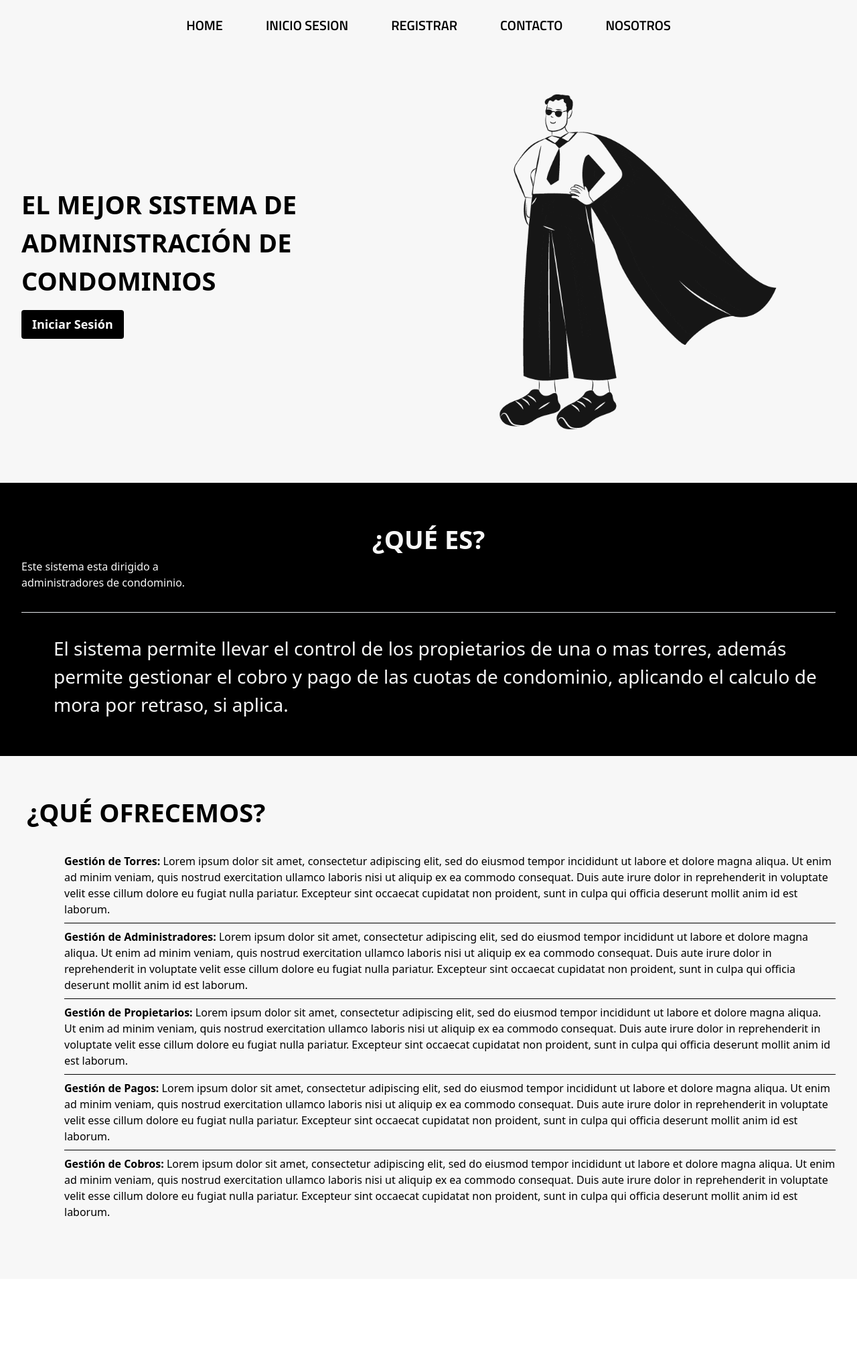
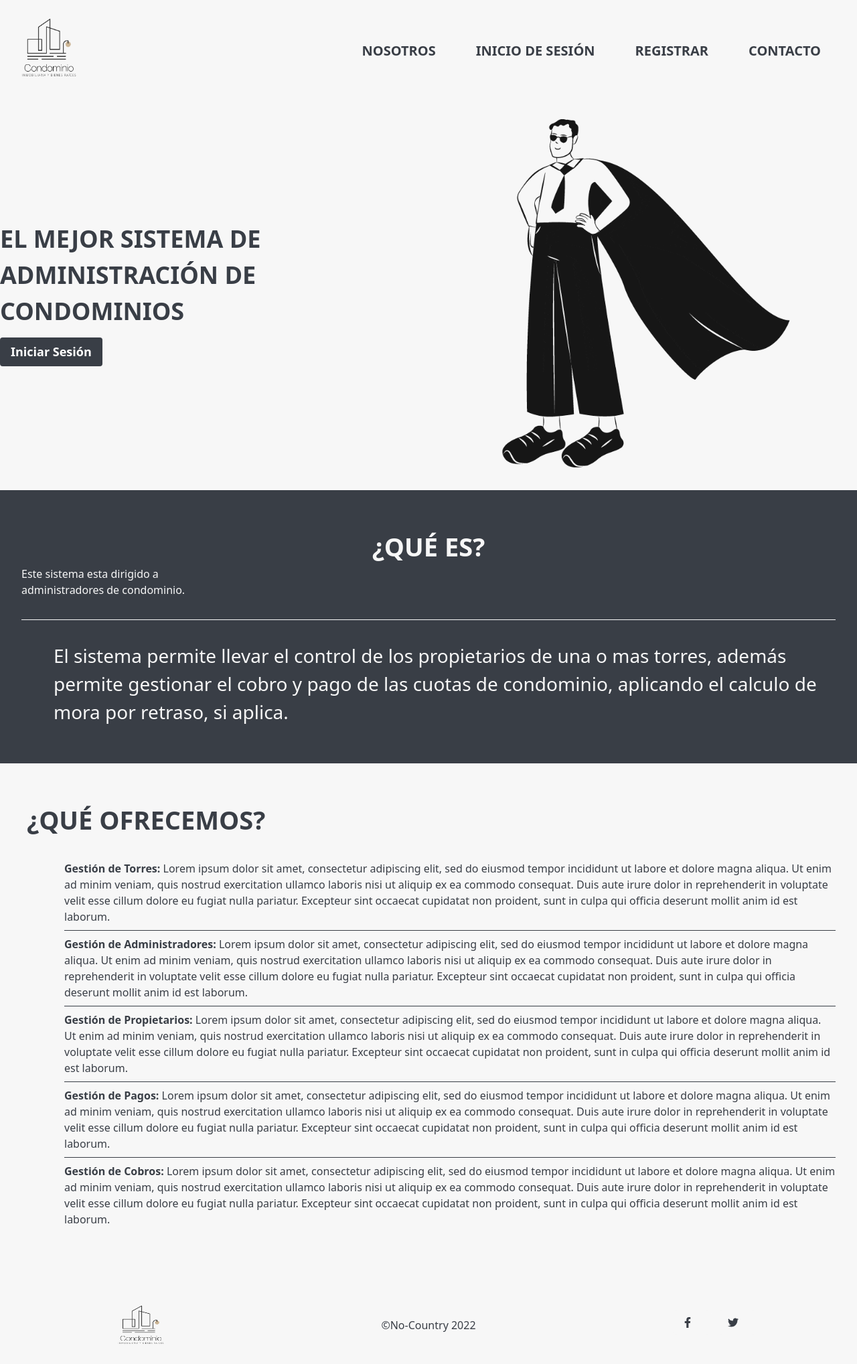
Before and after one commit to No-Country/s4-12-t-node-vue, a Vue app: page / in a window 1280 px wide. Shown: the whole page at 67% size. Before the commit the page ends 1910 px from the top, so only its background shows below. Built offline with nearby package versions, Linux system fonts and the light colour scheme.

Commit message:
Change landing

```diff
--- a/index.html
+++ b/index.html
@@ -4,7 +4,7 @@
     <meta charset="UTF-8" />
     <link rel="icon" href="/favicon.ico" />
     <meta name="viewport" content="width=device-width, initial-scale=1.0" />
-    <title>Vite App</title>
+    <title>Sistema de Condominios</title>
   </head>
   <body>
     <div id="app"></div>
--- a/src/App.vue
+++ b/src/App.vue
@@ -2,13 +2,16 @@
   <div id="app">
     <NavBarVue></NavBarVue>
     <RouterView />
+    <FooterLanding />
   </div>
 </template>
 <script>
 import NavBarVue from "../src/components/NavBarVue.vue";
+import FooterLanding from "../src/components/FooterLanding.vue";
 export default {
   components: {
     NavBarVue,
+    FooterLanding,
   },
 };
 </script>
--- /dev/null
+++ b/src/components/AnimatedComponent.vue
@@ -0,0 +1,68 @@
+<template>
+    <div ref="target">
+        <transition :name="animationType">
+            <div v-if="animate" class="animated-component">
+                <slot />
+            </div>
+        </transition>
+    </div>
+</template>
+
+<script lang="js">
+import { onMounted, ref } from 'vue';
+export default {
+  name: 'AnimatedComponent',
+  props: {
+    animationType: {
+      type: String,
+      required: false,
+      default: 'fade'
+    }
+  },
+  setup() {
+    const target = ref();
+    const animate = ref(false);
+    const observer = new IntersectionObserver(
+      ([entry]) => {
+        animate.value = entry.isIntersecting;
+      },
+      {
+        threshold: 0.5
+      }
+    );
+    onMounted(() => {
+      observer.observe(target.value);
+    });
+    return {
+      animate,
+      target
+    };
+  }
+};
+</script>
+
+<style scoped>
+.animated-component.fade-enter-from,
+.animated-component.zoom-enter-from {
+  transition: none;
+}
+/* Fade animation */
+.fade-enter-active,
+.fade-leave-active {
+  transition: opacity 300ms ease;
+  /*transition: opacity 2s ease-out;*/
+}
+.fade-enter-from,
+.fade-leave-to {
+  opacity: 0;
+}
+/* Zoom animation */
+.zoom-enter-active,
+.zoom-leave-active {
+  transition: transform 300ms ease;
+}
+.zoom-enter-from,
+.zoom-leave-to {
+  transform: scale(0.9);
+}
+</style>
--- /dev/null
+++ b/src/components/FooterLanding.vue
@@ -0,0 +1,70 @@
+<template>
+  <footer class="bg-paleta-sac-50">
+    <div class="container text-paleta-sac">
+      <div class="grid grid-cols-1 md:grid-cols-3 lg:grid-cols-3 gap-3 lg:gap-3">
+        <div class="p-4 flex items-center justify-center">
+          <img src="../assets/logo.png" alt="logo" style="width: 100px" />
+        </div>
+        <div class="p-4 flex items-center justify-center">
+          <p>&copy;No-Country 2022</p>
+        </div>
+        <div class="p-4 flex items-center justify-center">
+          <router-link
+            to="#"
+          >
+            <button type="button" class="text-paleta-sac bg-paleta-sac-50 hover:bg-paleta-sac-100 focus:ring-4 focus:outline-none focus:ring-gray-100 font-medium rounded-lg text-sm px-5 py-2.5 text-center inline-flex items-center dark:focus:ring-gray-600 dark:bg-gray-800 dark:border-gray-700 dark:text-white dark:hover:bg-gray-700 mr-2 mb-2">
+              <svg class="mr-2 -ml-1 w-4 h-4" aria-hidden="true" focusable="false" data-prefix="fab" data-icon="facebook-f" role="img" xmlns="http://www.w3.org/2000/svg" viewBox="0 0 320 512"><path fill="currentColor" d="M279.1 288l14.22-92.66h-88.91v-60.13c0-25.35 12.42-50.06 52.24-50.06h40.42V6.26S260.4 0 225.4 0c-73.22 0-121.1 44.38-121.1 124.7v70.62H22.89V288h81.39v224h100.2V288z"></path></svg>
+            </button>
+          </router-link>
+          <router-link
+            to="#"
+          >
+            <button type="button" class="text-paleta-sac bg-paleta-sac-50 hover:bg-paleta-sac-100 focus:ring-4 focus:outline-none focus:ring-gray-100 font-medium rounded-lg text-sm px-5 py-2.5 text-center inline-flex items-center dark:focus:ring-gray-600 dark:bg-gray-800 dark:border-gray-700 dark:text-white dark:hover:bg-gray-700 mr-2 mb-2">
+              <svg class="mr-2 -ml-1 w-4 h-4" aria-hidden="true" focusable="false" data-prefix="fab" data-icon="twitter" role="img" xmlns="http://www.w3.org/2000/svg" viewBox="0 0 512 512"><path fill="currentColor" d="M459.4 151.7c.325 4.548 .325 9.097 .325 13.65 0 138.7-105.6 298.6-298.6 298.6-59.45 0-114.7-17.22-161.1-47.11 8.447 .974 16.57 1.299 25.34 1.299 49.06 0 94.21-16.57 130.3-44.83-46.13-.975-84.79-31.19-98.11-72.77 6.498 .974 12.99 1.624 19.82 1.624 9.421 0 18.84-1.3 27.61-3.573-48.08-9.747-84.14-51.98-84.14-102.1v-1.299c13.97 7.797 30.21 12.67 47.43 13.32-28.26-18.84-46.78-51.01-46.78-87.39 0-19.49 5.197-37.36 14.29-52.95 51.65 63.67 129.3 105.3 216.4 109.8-1.624-7.797-2.599-15.92-2.599-24.04 0-57.83 46.78-104.9 104.9-104.9 30.21 0 57.5 12.67 76.67 33.14 23.72-4.548 46.46-13.32 66.6-25.34-7.798 24.37-24.37 44.83-46.13 57.83 21.12-2.273 41.58-8.122 60.43-16.24-14.29 20.79-32.16 39.31-52.63 54.25z"></path></svg>
+            </button>
+          </router-link>
+        </div>
+      </div>
+    </div>
+  </footer>
+</template>
+
+<script>
+export default {
+  name: "FooterView",
+};
+</script>
+
+<style scoped>
+
+img {
+  padding: 0.6em;
+  position: relative;
+  height: 84px;
+}
+
+.footer-bottom p {
+  text-align: center;
+  font-size: 14px;
+  word-spacing: 2px;
+  text-transform: capitalize;
+  text-transform: uppercase;
+  opacity: 0.4;
+  font-weight: 200;
+  margin: 0;
+}
+
+.redes :hover {
+  color: #d6efed;
+}
+.twiter {
+  margin: 5px;
+}
+.instagram {
+  margin: 5px;
+}
+.facebook {
+  margin: 5px;
+  margin-left: 4px;
+}
+</style>
--- a/src/components/NavBarVue.vue
+++ b/src/components/NavBarVue.vue
@@ -1,28 +1,47 @@
 <template>
-  <ul class="nav">
-    <li><router-link to="/">Home</router-link></li>
-    <li><router-link to="/login">Inicio sesion</router-link></li>
-    <li><router-link to="/register">Registrar</router-link></li>
-    <li><router-link to="#">Contacto</router-link></li>
-    <li><router-link to="#">Nosotros</router-link></li>
-  </ul>
+  <nav class="flex items-center justify-between flex-wrap bg-teal p-6">
+    <div class="flex items-center flex-no-shrinkmr-6">
+      <router-link to="/">
+        <img class="fill-current h-24 w-24 mr-2"  src="../assets/logo.png" alt="logo icon svg" />
+      </router-link>
+    </div>
+    <div class="block sm:hidden">
+      <button @click="toggle" class="flex items-center px-3 py-2 border rounded text-teal-lighter border-teal-light hover:text-paleta-sac hover:border-paleta-sac">
+        <svg class="fill-current h-3 w-3" viewBox="0 0 20 20" xmlns="http://www.w3.org/2000/svg"><title>Menu</title><path d="M0 3h20v2H0V3zm0 6h20v2H0V9zm0 6h20v2H0v-2z"/></svg>
+      </button>
+    </div>
+    <div :class="open ? 'block': 'hidden'" class="w-full flex-grow sm:flex sm:items-center sm:w-auto">
+      <ul class="nav text-sm sm:flex-grow sm: text-right">
+        <li><router-link to="#about-us">Nosotros</router-link></li>
+        <li><router-link to="/login">Inicio de Sesión</router-link></li>
+        <li><router-link to="/register">Registrar</router-link></li>
+        <li><router-link to="#contact">Contacto</router-link></li>
+      </ul>
+    </div>
+  </nav>
 </template>
 
 <script>
 export default {
   name: "NavBarVue",
-};
+  data() {
+    return {
+      open: false,
+    }
+  },
+  methods: {
+  	toggle() {
+    	this.open = !this.open
+    }
+  }
+}
 </script>
 
 <style scoped>
-@import url("https://fonts.googleapis.com/css?family=Titillium+Web:400,600");
-
 .nav {
-  font-family: "Titillium Web";
   text-transform: uppercase;
-  text-align: center;
   font-weight: 600;
-  padding-top: 15px;
+  padding-top: 10px;
 }
 
 .nav * {
@@ -34,12 +53,12 @@ export default {
   display: inline-block;
   list-style: outside none none;
   margin: 0.5em 1em;
-  paddin: 0;
+  padding: 0;
 }
 
 .nav a {
   padding: 0.5em 0.8em;
-  color: black;
+  color: #393e46;
   position: relative;
   text-decoration: none;
   font-size: 20px;
@@ -59,8 +78,8 @@ export default {
   content: "";
   right: 0;
   top: 0;
-  border-top: 3px solid black;
-  border-right: 3px solid black;
+  border-top: 3px solid #393e46;
+  border-right: 3px solid #393e46;
   transform: translate(-100%, 50%);
 }
 
@@ -68,8 +87,8 @@ export default {
   content: "";
   left: 0;
   bottom: 0;
-  border-bottom: 3px solid black;
-  border-left: 3px solid black;
+  border-bottom: 3px solid #393e46;
+  border-left: 3px solid #393e46;
   transform: translate(100%, -50%);
 }
 
@@ -80,6 +99,6 @@ export default {
 }
 
 .nav a:hover {
-  color: black;
+  color: #393e46;
 }
 </style>
--- a/src/views/ScHomeView.vue
+++ b/src/views/ScHomeView.vue
@@ -1,25 +1,25 @@
 <template>
-  <div class="container mx-auto p-6">
+  <div class="container mx-auto bg-paleta-sac-50 -my-6">
     <div class="grid grid-cols-1 md:grid-cols-2 lg:grid-cols-2 gap-4 lg:gap-2">
-      <div class="flex items-center justify-center">
-        <h1 class="font-black text-[38px] mx-2">
+      <div class="flex items-center justify-center animation">
+        <h1 class="font-black text-[36px] text-paleta-sac">
           EL MEJOR SISTEMA DE ADMINISTRACIÓN DE CONDOMINIOS
           <br />
           <router-link to="login">
             <button
-              class="bg-[#000000] text-[18px] hover:bg-[#393e46] text-white font-bold py-2 px-4 rounded"
+              class="bg-paleta-sac text-[18px] hover:bg-paleta-sac-200 text-white font-bold py-2 px-4 rounded"
             >
               Iniciar Sesión
             </button>
           </router-link>
         </h1>
       </div>
-      <div class="flex items-center justify-center">
+      <div class="items-center justify-center">
         <img src="../assets/black.gif" alt="" />
       </div>
     </div>
   </div>
-  <section id="que-es" class="bg-[#000000] py-6 text-[#f7f7f7]">
+  <section id="que-es" class="bg-paleta-sac py-6 text-paleta-sac-50">
     <div class="container mx-auto p-8">
       <div class="flex items-center justify-center">
         <h1 class="font-black text-[38px] mx-2">¿QUÉ ES?</h1>
@@ -30,7 +30,7 @@
           administradores de condominio.
         </p>
       </div>
-      <hr class="my-8 h-px bg-gray-200 border-0 dark:bg-gray-700" />
+      <hr class="my-8 h-px bg-paleta-sac-50 border-0" />
       <div class="flex items-end justify-end mt-4">
         <p class="text-[28px] pl-12">
           El sistema permite llevar el control de los propietarios de una o mas
@@ -40,12 +40,12 @@
       </div>
     </div>
   </section>
-  <section id="que-es" class="bg-[#f7f7f7] py-6">
+  <section id="que-es" class="bg-paleta-sac-50 text-paleta-sac py-6">
     <div class="container mx-auto p-8">
       <div class="flex items-start justify-start">
         <h1 class="font-black text-[38px] mx-2">¿QUÉ OFRECEMOS?</h1>
       </div>
-      <div class="divide-y pl-16 divide-black py-6">
+      <div class="divide-y pl-16 divide-paleta-sac py-6">
         <div class="py-2">
           <span class="font-bold">Gestión de Torres: </span>
           Lorem ipsum dolor sit amet, consectetur adipiscing elit, sed do
@@ -100,3 +100,29 @@
     </div>
   </section>
 </template>
+<script>
+import AnimatedComponent from "../components/AnimatedComponent.vue";
+export default {
+  components: {
+    AnimatedComponent,
+  },
+};
+</script>
+<style scoped>
+  .animation {
+      position: relative;
+      animation: animation 2s ease-out;
+    }
+
+  @keyframes animation {
+      0% {
+        opacity: 0;
+        left: -700px;
+      }
+
+      100% {
+        opacity: 1;
+        left: 0;
+      }
+    }
+</style>
--- a/tailwind.config.js
+++ b/tailwind.config.js
@@ -2,7 +2,16 @@
 module.exports = {
   content: ["./index.html", "./src/**/*.{vue,js,ts,jsx,tsx}"],
   theme: {
-    extend: {},
+    extend: {
+      colors: {
+        'paleta-sac':{
+          DEFAULT: '#393e46',
+          '50': '#f7f7f7',
+          '100': '#eeeeee',
+          '200': '#929aab',
+        },
+      }
+    },
   },
   plugins: [],
 };
```
Also changed, not shown: src/assets/_black.gif (added), src/assets/logo.png (added).
